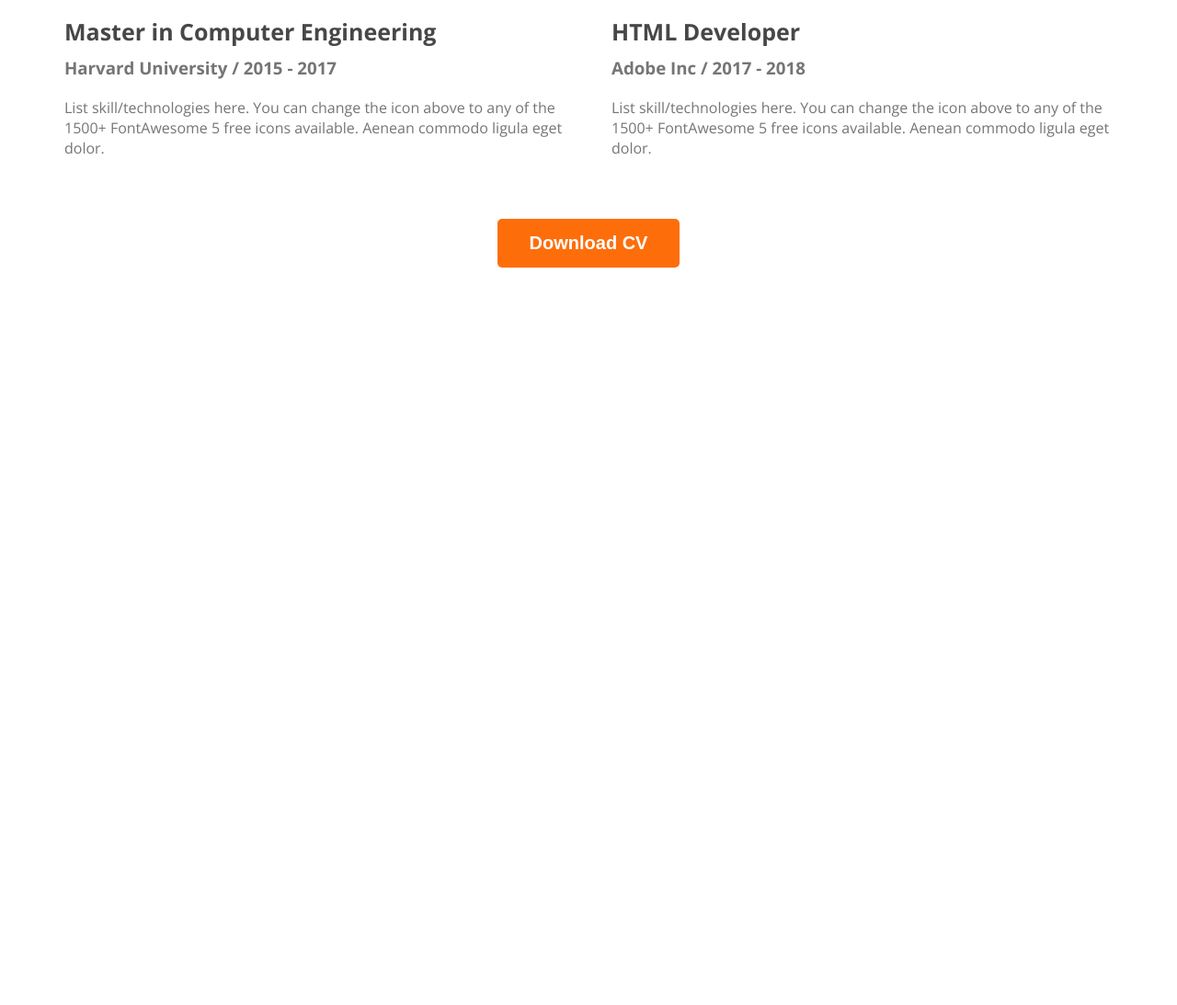
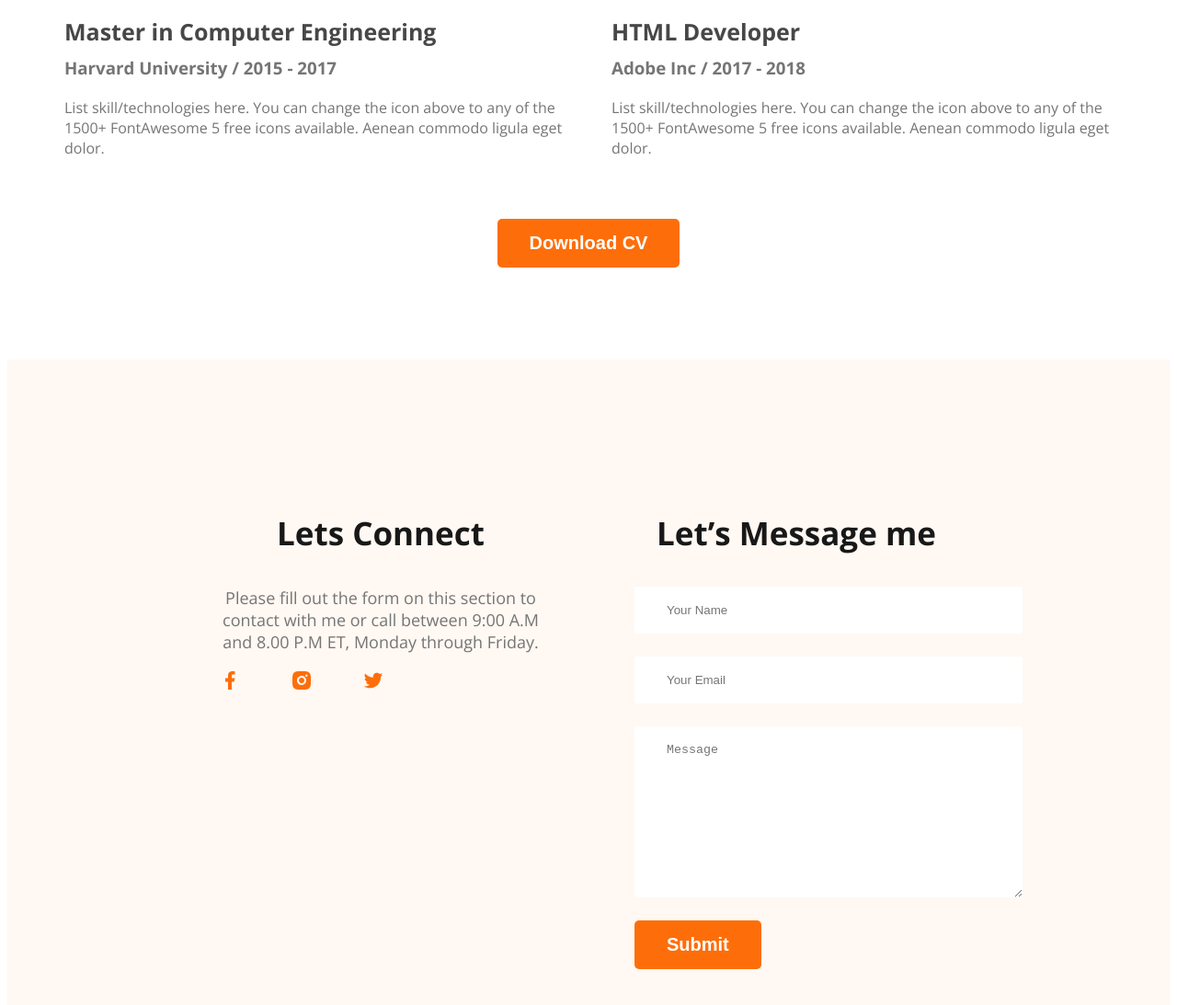
Before and after one commit to H4siB/web-developer-portfolio, a plain HTML site: page index.html in a window 1280 px wide. Shown: the part 2927-4020 px from the top of the page at 92% size. Before the commit the page ends 3226 px from the top, so only its background shows below. Drawn offline with nearby package versions, Linux system fonts and the light colour scheme.

Commit message:
portfolio done

```diff
--- a/index.html
+++ b/index.html
@@ -157,11 +157,31 @@
            <div class="downloadcv">
                 <button class="button1">Download CV</button>
            </div>
-
         </section>
 
     </main>
-    <footer></footer>
+    <footer>
+        <div class="footercolumn">
+            <h3 class="sectitle">Lets Connect</h3>
+            <p class="secdesc">Please fill out the form on this section to contact with me or call between 9:00 A.M and 8.00 P.M ET, Monday through Friday.</p>
+            <div class="social">
+               <a href=""><img src="images/icons/facebook.png" alt=""><a>
+               <a href=""><img src="images/icons/insta.png" alt=""><a>
+               <a href=""><img src="images/icons/twitter.png" alt=""></a>
+            </div>
+        </div>
+        <div class="footercolumn">
+            <h3 class="sectitle">Let’s Message me</h3>
+            <form class="contact" action="">
+                <input type="text" name="" placeholder="Your Name">
+                <input type="email" name="" placeholder="Your Email">
+                <textarea name="" id="" cols="30" rows="10" placeholder="Message"></textarea>
+                <input class="button1" type="submit" value="Submit">
+
+            </form>
+
+        </div>
+    </footer>
 </body>
 
 </html>
--- a/styles/portfolio.css
+++ b/styles/portfolio.css
@@ -153,7 +153,7 @@ main section {
     color: #757575;
 }
 
-/*Resume Section Styles8*/
+/*Resume Section Styles*/
 
 .resumecolumntitle {
     color: #474747;
@@ -191,3 +191,30 @@ main section {
     text-align: center;
     margin-top: 50px;
 }
+
+/* footer section styles*/
+
+footer{
+    display: flex;
+    gap: 100px;
+    background: #FFF8F3;
+    padding: 130px 230px ;
+    margin-top: 100px;
+}
+
+.footercolumn{
+    width: 50%;
+}
+
+.social a{
+    margin-right: 25px;
+}
+
+.contact input[type='text'], .contact input[type='email'], textarea {
+    display: block;
+    margin-bottom: 25px;
+    padding: 18px 35px;
+    color: #757575;
+    border: 0;
+    width: 100%;
+}
```
